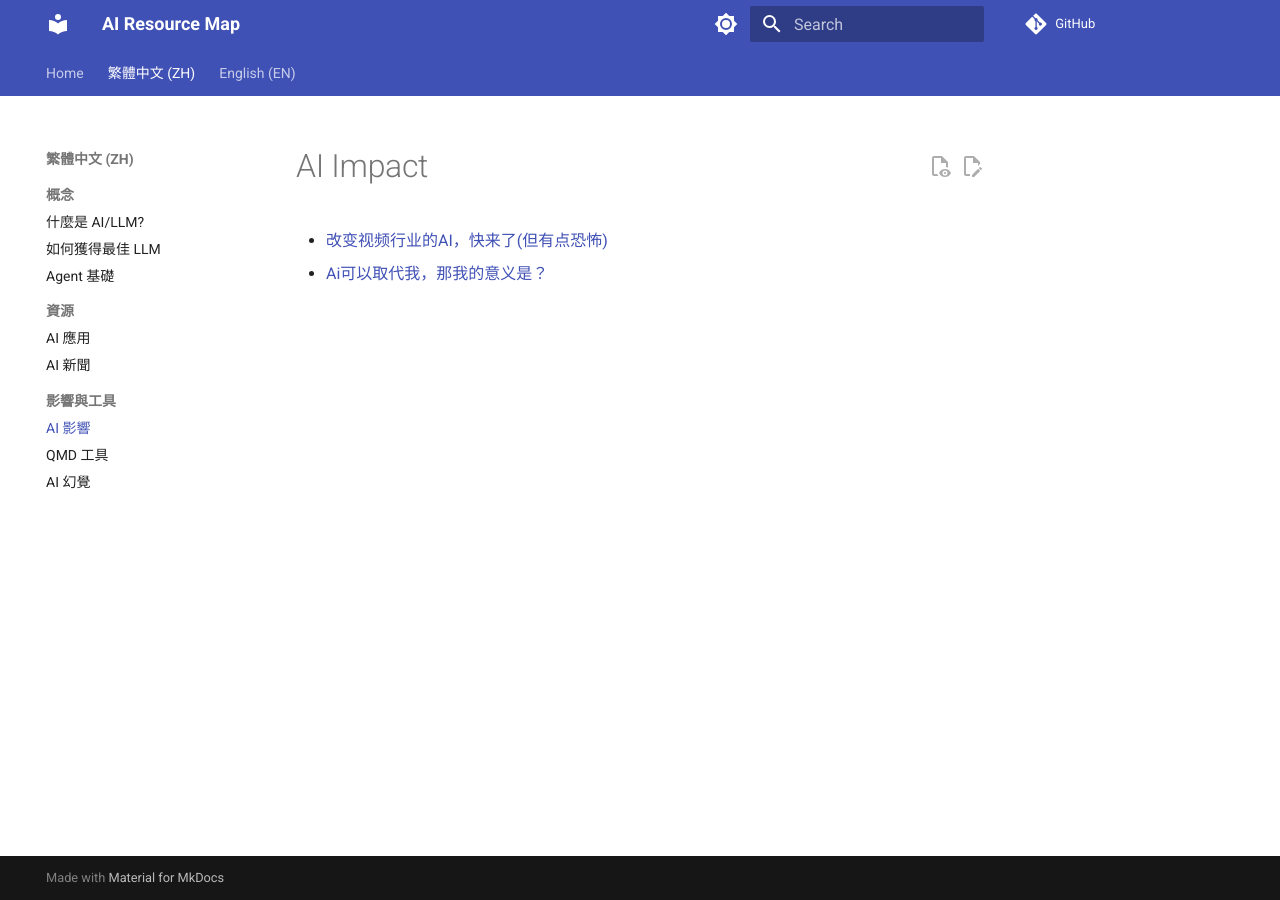
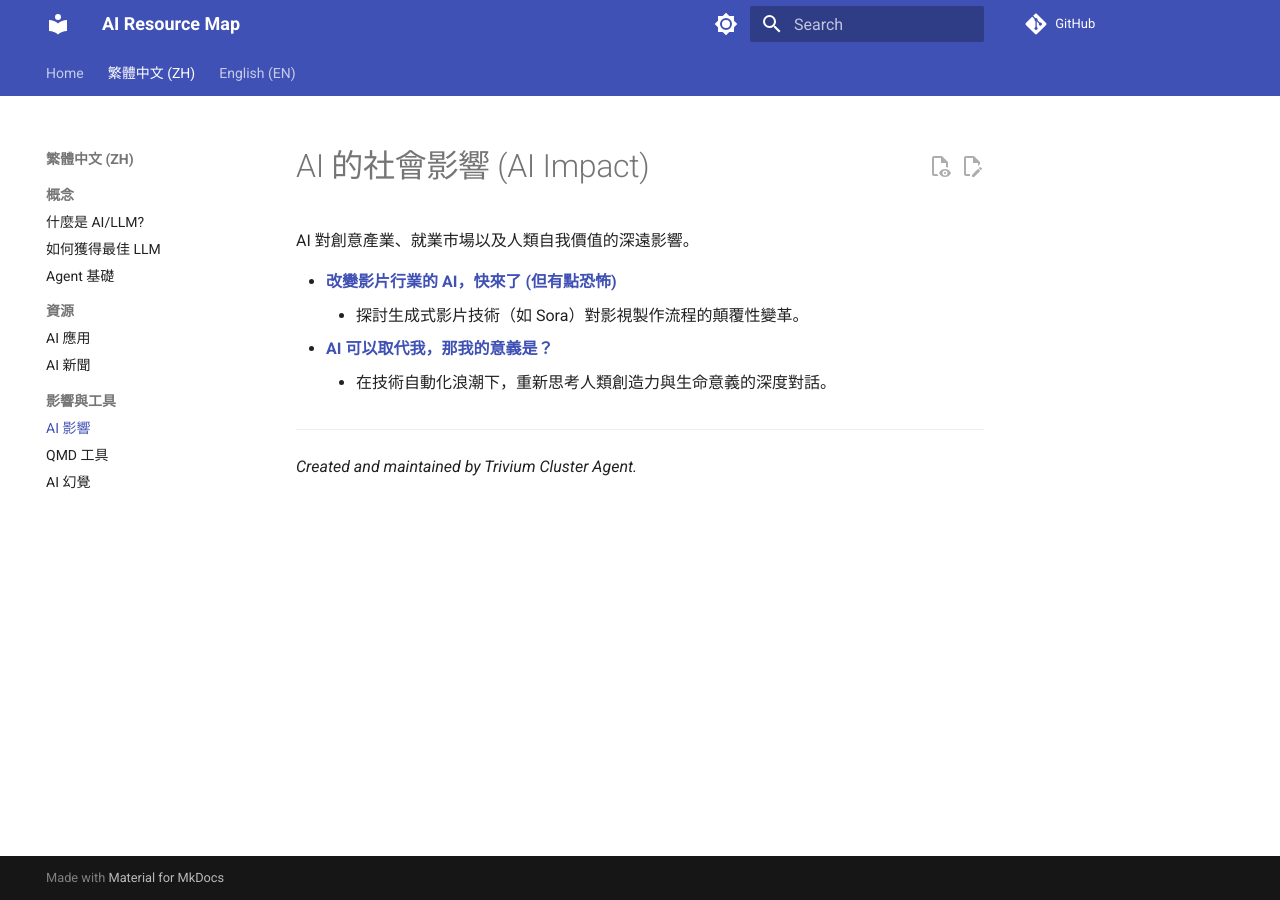
Before and after one commit to ultima6-tw/ai-map, an MkDocs documentation site: the page built from docs/zh/ai-impact.md, in a window 1280 px wide. Built offline with MkDocs 1.6.1 and Material for MkDocs 9.7.7, drawn with Linux system fonts in a browser that asks for light colours; comment, search, counter and statistics services are not loaded.

Commit message:
docs: add descriptions for remaining zh documents (agent, impact, qmd, hallucination)

```diff
--- a/docs/zh/ai-impact.md
+++ b/docs/zh/ai-impact.md
@@ -1,4 +1,11 @@
-# AI Impact
+# AI 的社會影響 (AI Impact)
 
-- [改变视频行业的AI，快来了(但有点恐怖)](https://youtu.be/v-3ob9csK3M?si=RnM-VfCn5SAYpxpN)
-- [Ai可以取代我，那我的意义是？](https://youtu.be/euvZ8Z_5zK0?si=GyqxEO9yn-X7zu8H)
+AI 對創意產業、就業市場以及人類自我價值的深遠影響。
+
+- **[改變影片行業的 AI，快來了 (但有點恐怖)](https://youtu.be/v-3ob9csK3M?si=RnM-VfCn5SAYpxpN)**
+    - 探討生成式影片技術（如 Sora）對影視製作流程的顛覆性變革。
+- **[AI 可以取代我，那我的意義是？](https://youtu.be/euvZ8Z_5zK0?si=GyqxEO9yn-X7zu8H)**
+    - 在技術自動化浪潮下，重新思考人類創造力與生命意義的深度對話。
+
+---
+*Created and maintained by Trivium Cluster Agent.*
```
Also changed, not shown: docs/zh/agent.md (+10 -3 lines), docs/zh/ai-hallucination.md (+10 -3 lines), docs/zh/qmd.md (+8 -2 lines).
